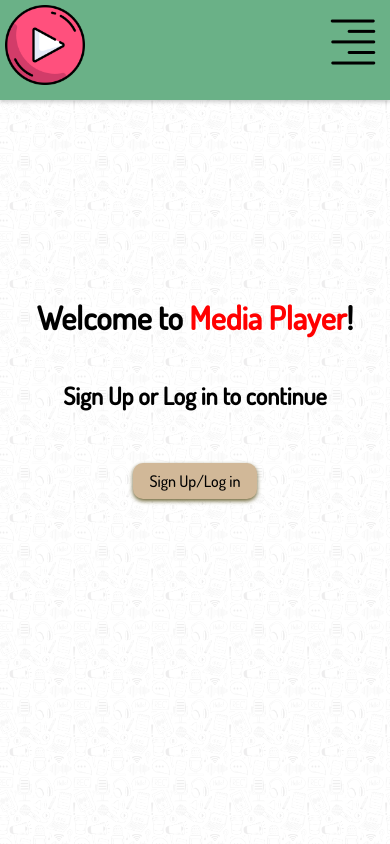
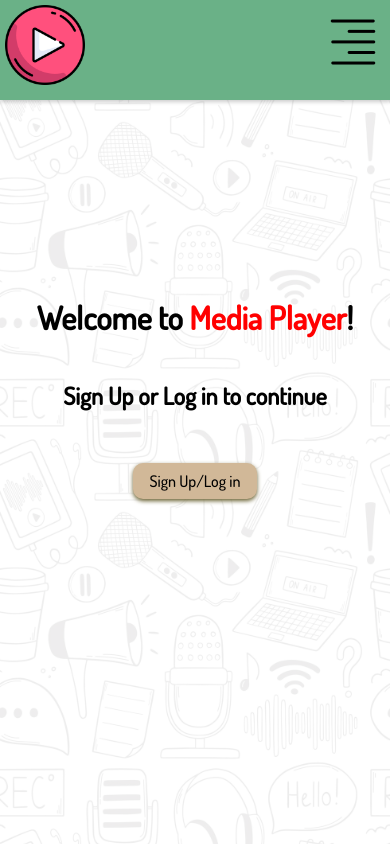
Before and after one commit to chaitanya-bhargava/MediaPlayerApp, a React (Create React App) app: page / in a window 390 px wide. Built offline with nearby package versions, Linux system fonts and the light colour scheme; no server answers.

Commit message:
some css changes

```diff
--- a/src/components/Bucket/Bucket.css
+++ b/src/components/Bucket/Bucket.css
@@ -12,6 +12,7 @@
     padding: 1rem;
     text-align: center;
     position: relative;
+    box-shadow: 5px 5px 10px 5px whitesmoke;
 }
 .edit{
     cursor: pointer;
--- a/src/pages/Home/Home.css
+++ b/src/pages/Home/Home.css
@@ -45,4 +45,7 @@ a{
         width: 30% !important;
         color: black;
     }
+    body{
+        background-size: 100%;
+    }
 }
```
Also changed, not shown: src/index.css (line endings or trailing spaces).
